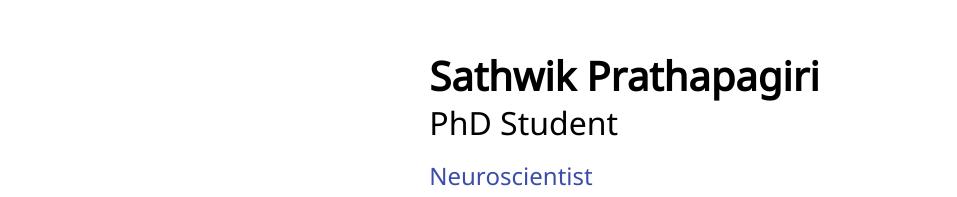
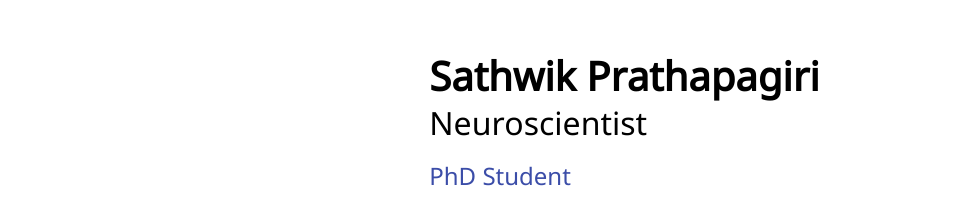
Before and after one commit to pgsathwik/pgsathwik.github.io, a plain HTML site: page index.html in a window 1280 px wide. Shown: the top 197 px of the page, without its empty margins (160-1117 px from the left). Drawn offline with Linux system fonts and the light colour scheme.

Commit message:
Update index.html

```diff
--- a/index.html
+++ b/index.html
@@ -24,9 +24,9 @@ Sathwik Prathapagiri's Personal Webpage
 
 <div class="2 col card">
 <h1 class="add_margin_bottom_negative">Sathwik Prathapagiri</h1>
-<h3 class="add_margin_bottom_positive">PhD Student </h3>
+<h3 class="add_margin_bottom_positive">Neuroscientist </h3>
 
-<h4><a href="http://brainmindlab.com/members/#tab-1668067212083-9-5" target="_blank">Neuroscientist</a></h4>
+<h4><a href="http://brainmindlab.com/members/#tab-1668067212083-9-5" target="_blank">PhD Student</a></h4>
 <h4 class="add_margin_bottom_positive"><a href="http://brainmindlab.com/" target="_blank">Brain and Mind Electrophysiology Laboratory</a></h4>
 
 <h5 class="add_margin_bottom_negative"><a href="https://campus.pg.edu.pl/room/1711/?lang=en" target="_blank">Faculty of Electronics, Telecommunications and Informatics Building, EA 628</a></h5>
```
